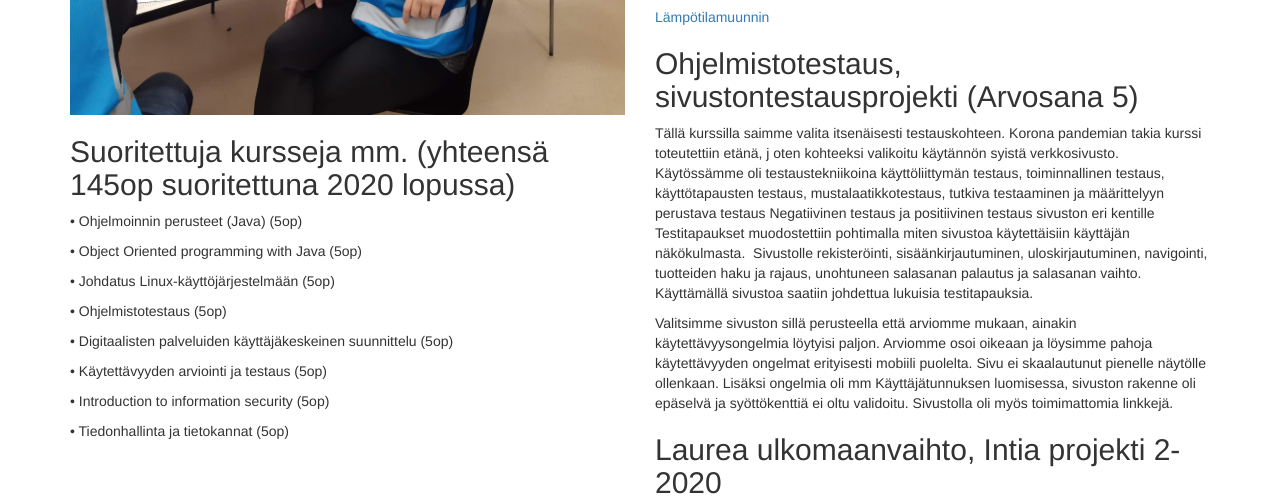
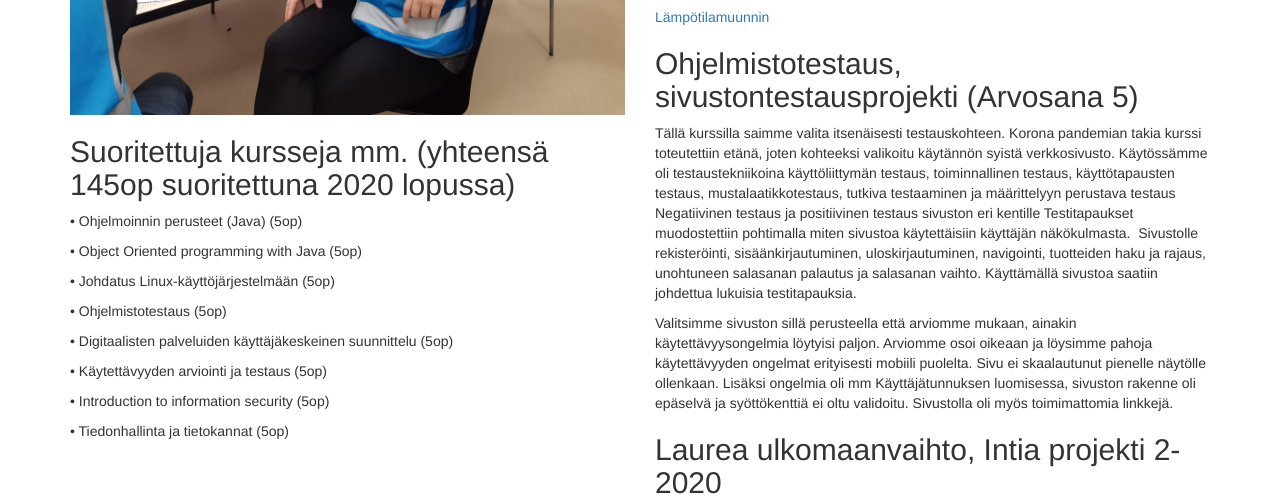
Before and after one commit to Sirppu/Siru.Hamalainen, a plain HTML site: page koulutyot.html in a window 1280 px wide. Shown: the part 692-1192 px from the top of the page. Drawn offline with nearby package versions, Linux system fonts and the light colour scheme.

Commit message:
Update koulutyot.html

```diff
--- a/koulutyot.html
+++ b/koulutyot.html
@@ -65,8 +65,8 @@
 
 
         <h2>Ohjelmistotestaus, sivustontestausprojekti (Arvosana 5)</h2>
-        <p>Tällä kurssilla saimme valita itsenäisesti testauskohteen. Korona pandemian takia kurssi toteutettiin etänä, j
-          oten kohteeksi valikoitu käytännön syistä verkkosivusto.
+        <p>Tällä kurssilla saimme valita itsenäisesti testauskohteen. Korona pandemian takia kurssi toteutettiin etänä,
+          joten kohteeksi valikoitu käytännön syistä verkkosivusto.
           Käytössämme oli testaustekniikoina käyttöliittymän testaus, toiminnallinen testaus, käyttötapausten testaus,
           mustalaatikkotestaus, tutkiva testaaminen ja määrittelyyn perustava testaus
           Negatiivinen testaus ja positiivinen testaus sivuston eri kentille
```
